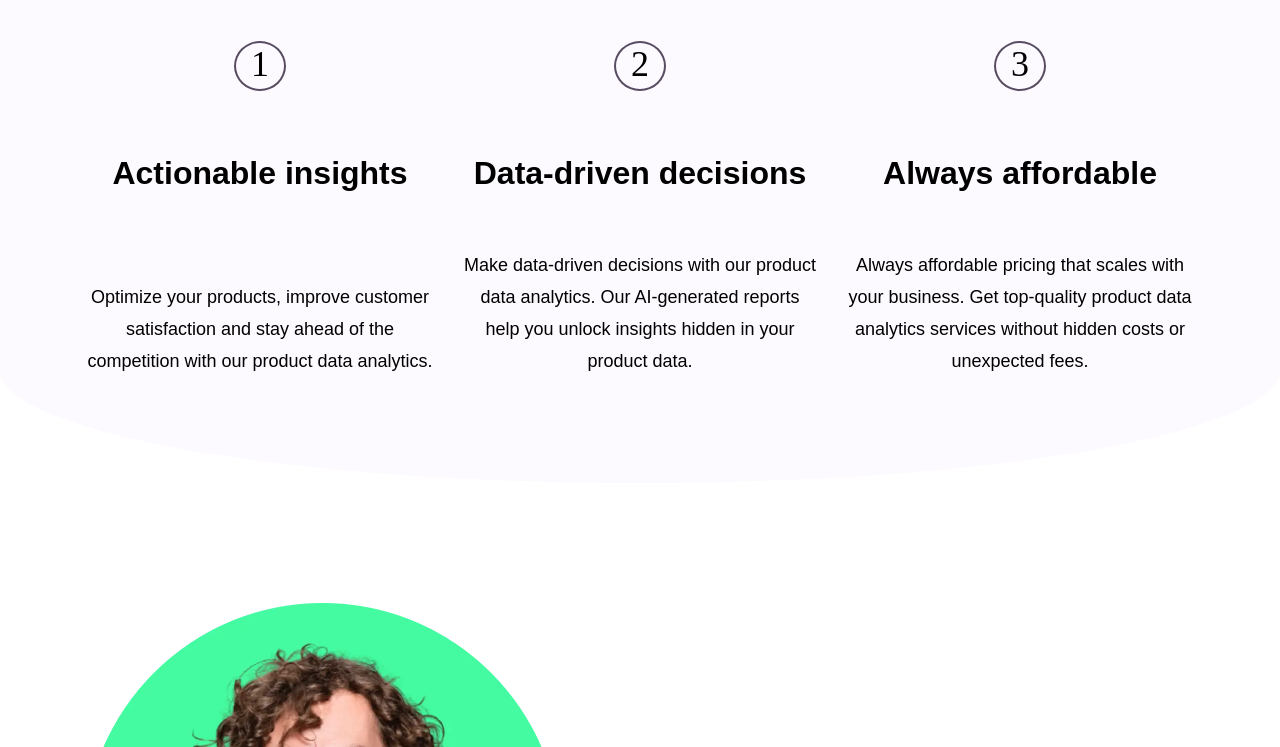
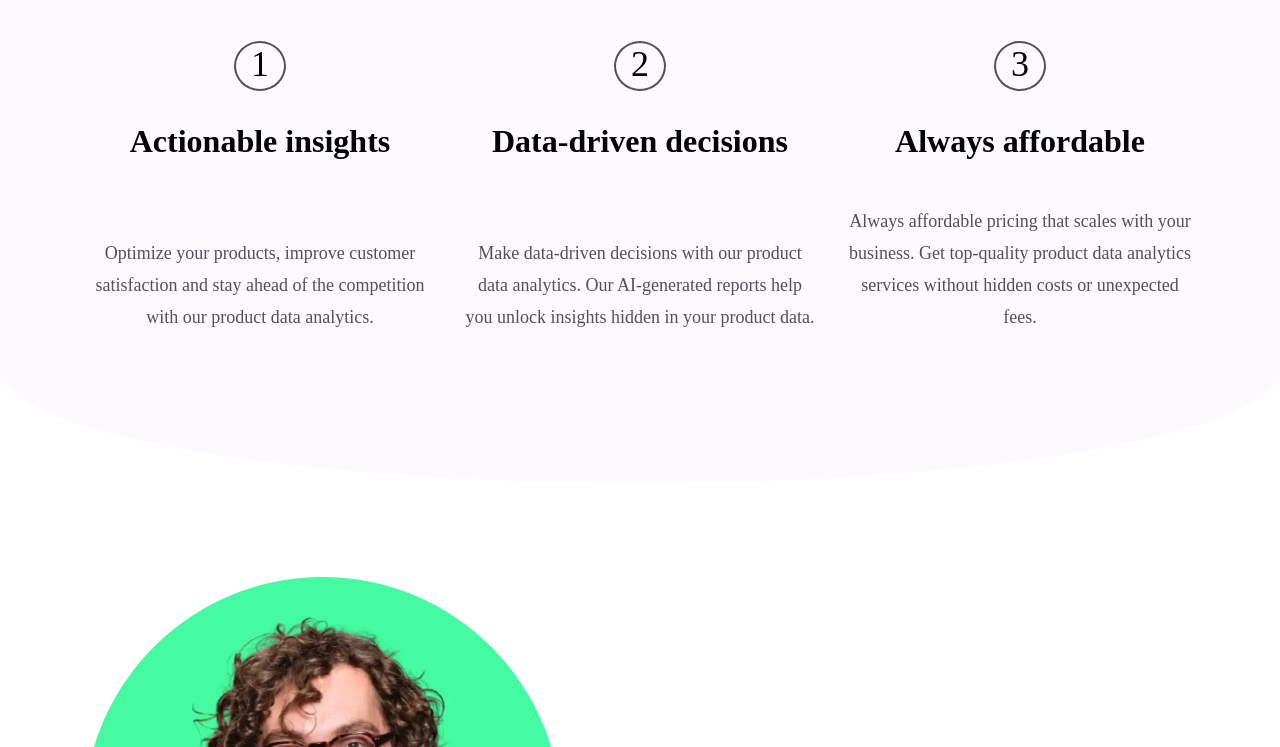
Before and after one commit to rohantayal/workit-landing-page, a plain HTML site: page index.html in a window 1280 px wide. Shown: the part 960-1707 px from the top of the page. Drawn offline with Linux system fonts and the light colour scheme.

Commit message:
touch up

```diff
--- a/style.css
+++ b/style.css
@@ -5,24 +5,12 @@
 
     --pri-text: hsl(271,12%,34%);
     --white: hsl(0,0%,100%);
-
-    @font-face {
-     font-family: "manrope";
-     src: url("assets/fonts/manrope/Manrope-VariableFont_wght.ttf") format("truetype-variations");
    }
-
-   @font-face {
-     font-family: "frauncis";
-     src: url("assets/fonts/fraunces/Fraunces-VariableFont_SOFT,WONK,opsz,wght.ttf") format(truetype-variations);
-   }
-
-
- }
 
  body{
      margin: 0;
      box-sizing: border-box;
-     min-height: 100vh;
+     min-height: 100vh;;
  }
 
  header{
@@ -42,11 +30,14 @@
 
  #accessLink{
      color: var(--white);
-     font-family: manrope;
      font-size: 18px;
      line-height: 32px;
      text-decoration: none;
      border-bottom: 1px solid var(--neu-button);
+ }
+
+ #underline{
+     border-bottom: 2.5px solid var(--neu-button);
  }
 
  #accessLink:hover{
@@ -65,6 +56,8 @@
      padding: 18px 32px;
      border: 1px solid var(--neu-button);
      background-color: var(--neu-button);
+     font-size: 16px;
+     font-weight: 700;
  }
 
  button:hover{
@@ -74,7 +67,7 @@
  }
 
  header img#hero_phone{
-     translate: 0 45px;
+     translate: 0 16px;
      width: 320px;
      height: 184px;
      margin: 0 auto;
@@ -126,7 +119,7 @@
      position: absolute;
      display: block;
      background-color: var(--neu-background);
-     top: 912px;
+     top: 968px;
      left: 0;
      border-radius: 0 0 100% 100%;
      z-index: -1;
@@ -136,28 +129,32 @@
      margin: 0 auto;
      display: grid;
      grid-template-columns: 1fr;
-     grid-template-rows: 70px 52px 84px;
+     grid-template-rows: 60px 42px 104px;
      max-width: 573px;
      margin-bottom: 40px;
  }
 
+ main ol li:nth-child(2), main ol li:last-child{
+     grid-template-rows: 60px 42px 132px;
+ }
+
  main ol li h2{
-     font-size: 30px;
+     font-size: 26px;
      margin: 0;
  }
 
  main ol li p{
-     font-size: 18px;
      margin: 0;
+     color: var(--pri-text)
  }
 
  section.founders_mess{
-     padding: 100px 16px 0 16px;
+     padding: 112px 16px 0 16px;
      display: grid;
      grid-template-rows: 228px 53px 300px;
      grid-template-columns: 1fr;
      max-width: 343px;
-     height: 603px;
+     height: 620px;
      margin: 0 auto;
  }
 
@@ -195,6 +192,7 @@
      background-color: var(--neu-button);
      border: 1px solid var(--neu-button);
      font-size: 16px;
+     font-weight: 700;
  }
 
  .message button:hover{
@@ -204,7 +202,7 @@
  }
 
  footer{
-     margin-top: 60px;
+     margin-top: 128px;
      display: flex;
      flex-direction: column;
 
@@ -238,6 +236,11 @@
          background-position: top 61px left -229px, top 175px right -92px;
      }
 
+     header div{
+        width: 90%;
+        margin: 0 auto;
+     }
+
      .message::after{
          content: url(./assets/images/bg-pattern-3.svg);
          position: absolute;
@@ -245,7 +248,7 @@
 
      main ol li{
          grid-template-columns: 80px 461px;
-         grid-template-rows: 52px 56px;
+         grid-template-rows: 52px 56px !important;;
          text-align: left;
          column-gap: 32px;
      }
@@ -307,7 +310,6 @@
 
      header div{
          width: 80%;
-         margin: 0 auto;
          padding: 57.78px;
      }
 
@@ -386,7 +388,7 @@
      grid-template-columns: 383px 94px 635px;
      max-width: 1112px;
      max-height: 647.74px;
-     padding-top:210px;
+     padding-top:228px;
      }
 
      .founders_mess img{
@@ -406,12 +408,10 @@
      .message h2, h2{
          font-size: 56px;
          line-height: 64px;
-         font-family: "frauncis", Arial, Helvetica, sans-serif;
          font-weight: 600;
          margin: 0;
      }
      p{
-         font-family: "manrope", Arial, Helvetica, sans-serif;
          font-size: 18px;
          line-height: 32px;
          font-weight: 400;
@@ -425,4 +425,8 @@
          padding: 20px 36px;
      }
 
+     footer{
+        margin-top: 60px;
+     }
+
  }
```
